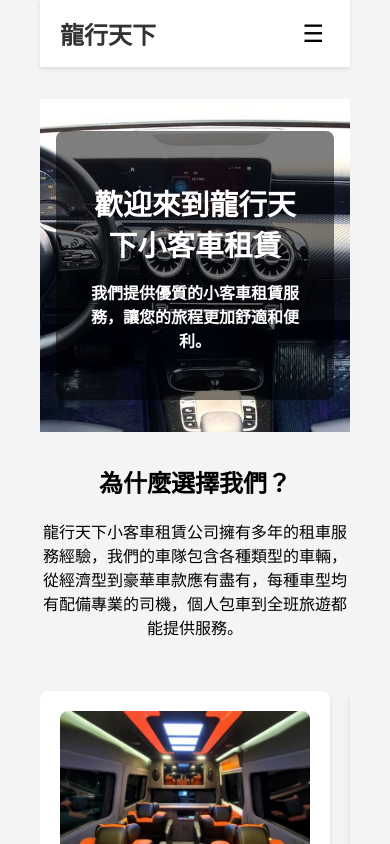
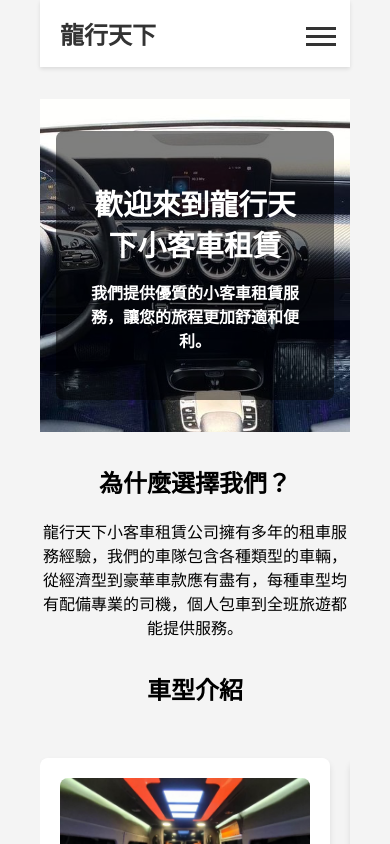
Before and after one commit to ryanchen1994/DragonDrive, a Vue app: page /#/ in a window 390 px wide. Shown: the top 844 px of the page. Built offline with nearby package versions, Linux system fonts and the light colour scheme.

Commit message:
20240916 更新toggleMenu

```diff
--- a/src/App.vue
+++ b/src/App.vue
@@ -3,7 +3,11 @@
     <header>
       <nav>
         <router-link to="/" class="logo">龍行天下</router-link>
-        <button class="menu-toggle" @click="toggleMenu">☰</button> <!-- 漢堡選單按鈕 -->
+        <button class="menu-toggle" @click="toggleMenu">
+          <span class="bar"></span>
+          <span class="bar"></span>
+          <span class="bar"></span>
+        </button>
         <ul :class="{ open: isMenuOpen }">
           <li><router-link to="/" @click="toggleMenu">首頁</router-link></li>
           <li><router-link to="/about" @click="toggleMenu">關於我們</router-link></li>
@@ -72,10 +76,35 @@ nav {
 
 .menu-toggle {
   display: none;
-  font-size: 24px;
   background: none;
   border: none;
   cursor: pointer;
+  position: relative;
+  width: 30px;
+  height: 25px;
+}
+
+.menu-toggle .bar {
+  display: block;
+  width: 30px;
+  height: 3px;
+  background-color: #333;
+  margin: 5px 0;
+  transition: all 0.3s ease;
+}
+
+.menu-toggle.open .bar:nth-child(1) {
+  transform: rotate(45deg);
+  position: absolute;
+}
+
+.menu-toggle.open .bar:nth-child(2) {
+  opacity: 0;
+}
+
+.menu-toggle.open .bar:nth-child(3) {
+  transform: rotate(-45deg);
+  position: absolute;
 }
 
 nav ul {
@@ -107,6 +136,13 @@ nav ul li a:hover {
     display: none;
     flex-direction: column;
     gap: 10px;
+    position: absolute;
+    top: 60px;
+    right: 20px;
+    background-color: #fff;
+    width: 200px;
+    box-shadow: 0 2px 4px rgba(0, 0, 0, 0.1);
+    padding: 20px;
   }
 
   nav ul.open {
@@ -115,6 +151,11 @@ nav ul li a:hover {
 
   nav ul li {
     margin-bottom: 10px;
+  }
+
+  nav ul li a {
+    color: #333;
+    font-size: 18px;
   }
 }
 
--- a/src/views/Home.vue
+++ b/src/views/Home.vue
@@ -9,6 +9,9 @@
     <div class="intro">
       <h2>為什麼選擇我們？</h2>
       <p>龍行天下小客車租賃公司擁有多年的租車服務經驗，我們的車隊包含各種類型的車輛，從經濟型到豪華車款應有盡有，每種車型均有配備專業的司機，個人包車到全班旅遊都能提供服務。</p>
+    </div>
+    <div class="intro">
+      <h2>車型介紹</h2>
     </div>
     <ScrollingCards />
     <div class="cta-buttons">
```
